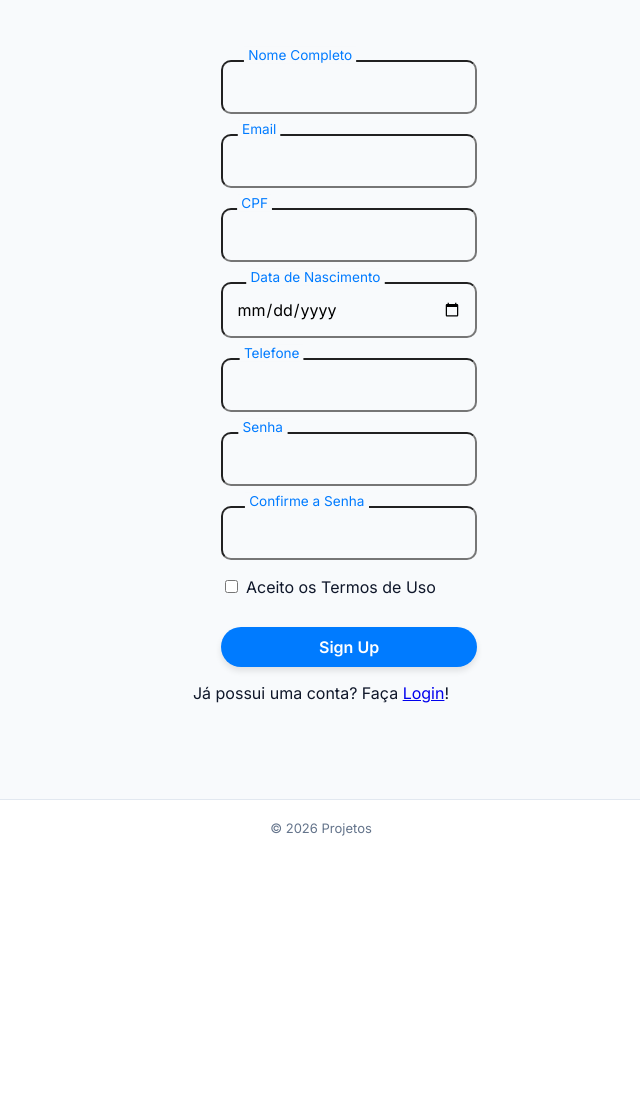
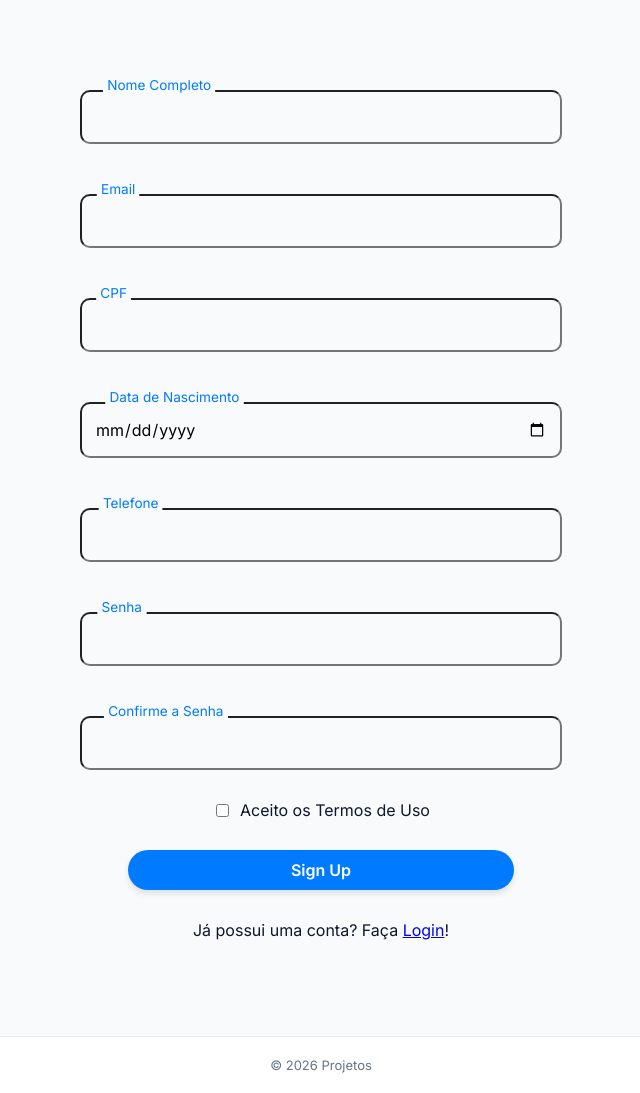
Before and after one commit to mhscardoso/sensedia, a Django app: page /signup in a window 1280 px wide. Shown: the part 50-1143 px from the top of the page, without its empty margins (319-959 px from the left). Before the commit the page ends 886 px from the top, so only its background shows below. Run offline with Django 5.2, Linux system fonts and the light colour scheme.

Commit message:
updating last visuals

```diff
--- a/manager/items/models.py
+++ b/manager/items/models.py
@@ -21,5 +21,5 @@ class Items(models.Model):
 
     forecast = models.DateField(null=True)
 
-    project = models.ForeignKey(Project, on_delete=models.CASCADE)
-    owner = models.ForeignKey(User, on_delete=models.CASCADE)
+    project = models.ForeignKey(Project, on_delete=models.CASCADE, related_name='items')
+    owner = models.ForeignKey(User, on_delete=models.CASCADE, related_name='items')
--- a/manager/projects/models.py
+++ b/manager/projects/models.py
@@ -7,4 +7,4 @@ class Project(models.Model):
     start_date = models.DateField()
     end_date = models.DateField()
 
-    owner = models.ForeignKey(User, on_delete=models.CASCADE)
+    owner = models.ForeignKey(User, on_delete=models.CASCADE, related_name='owned_projects')
--- a/manager/templates/base.html
+++ b/manager/templates/base.html
@@ -65,7 +65,8 @@
 
     main {
       padding: 40px 30px;
-      max-width: 960px;
+      width: 80%;
+      max-width: none;
       margin: auto;
       flex: 1;
     }
--- a/manager/users/templates/profile.html
+++ b/manager/users/templates/profile.html
@@ -13,6 +13,10 @@
 		margin: 25px;
 		padding: 15px;
 		border-radius: 15pt;
+	}
+
+	.task-card {
+		background-color: aquamarine;
 	}
 
 	.no-dec {
@@ -44,7 +48,7 @@
 	.create-project {
 		display: inline-block;
         align-items: right;
-        width: 30%;
+        width: 20%;
         padding: 10px 20px;
         font-size: 16px;
         font-weight: bold;
--- a/manager/users/templates/registration/register.html
+++ b/manager/users/templates/registration/register.html
@@ -4,22 +4,21 @@
 
 {% block extra_css %}
 <style>
-    form {
-        margin-left: 120px;
-    }
 
-    .input-container {
+.input-container {
         position: relative;
         margin-bottom: 20px;
         padding-top: 20px;
-        margin: auto;
+        margin: 30px auto;
+        display: block;
+        width: 50%;
     }
 
     .input-container input,
     .input-container select {
         box-sizing: border-box;
         background-color: transparent;
-        width: 80%;
+        width: 100%;
         padding: 15px 13px;
         border-radius: 10px;
         font-size: 16px;
@@ -59,7 +58,6 @@
         margin-top: 30px;
         display: inline-block;
         align-items: center;
-        width: 80%;
         padding: 10px 20px;
         font-size: 16px;
         font-weight: bold;
@@ -72,6 +70,9 @@
         box-shadow: 0 4px 6px rgba(0, 0, 0, 0.1); /* Subtle shadow for depth */
         transition: background-color 0.3s ease, transform 0.2s ease, box-shadow 0.3s ease; /* Smooth transitions */
         cursor: pointer;
+        margin: 30px auto;
+        display: block;
+        width: 40%;
     }
 
     .beautiful-button:hover {
@@ -83,6 +84,15 @@
     .beautiful-button:active {
         transform: translateY(0); /* Push button down when clicked */
         box-shadow: 0 4px 6px rgba(0, 0, 0, 0.1); /* Original shadow when clicked */
+    }
+
+    .checkbox-wrapper {
+        display: flex;
+        align-items: center;
+        justify-content: center;
+        margin: 30px auto;
+        width: 50%;
+        gap: 8px;
     }
 
     .alert {
@@ -142,10 +152,10 @@
         <label for="password_confirm" class="label-float">Confirme a Senha</label>
     </div>
 
-    <input
-        style="margin-top: 20px;"
-        type="checkbox" name="use_term" id="check">
-    <label for="check">Aceito os Termos de Uso</label>
+    <div class="checkbox-wrapper">
+        <input type="checkbox" name="use_term" id="check">
+        <label for="check">Aceito os Termos de Uso</label>
+    </div>
 
     <button
         type="submit"
@@ -180,6 +190,21 @@
         cpfInput.value = value
     })
 
+
+
+    const phoneInput = document.getElementById('phone')
+
+    phoneInput.addEventListener('input', () => {
+        let value = phoneInput.value.replace(/\D/g, '')
+
+        if (value.length > 11) value = value.slice(0, 11)
+
+        value = value.replace(/(\d{2})(\d)/, '($1) $2')
+        value = value.replace(/(\d{5})(\d{4})$/, '$1-$2')
+
+        phoneInput.value = value
+    })
+
 </script>
 
 {% endblock %}
```
Also changed, not shown: manager/projects/templates/create_project.html (+7 -3 lines), manager/projects/templates/project_detail.html (+34 -2 lines), manager/projects/views.py (+7 -0 lines), manager/users/templates/registration/login.html (+7 -6 lines).
